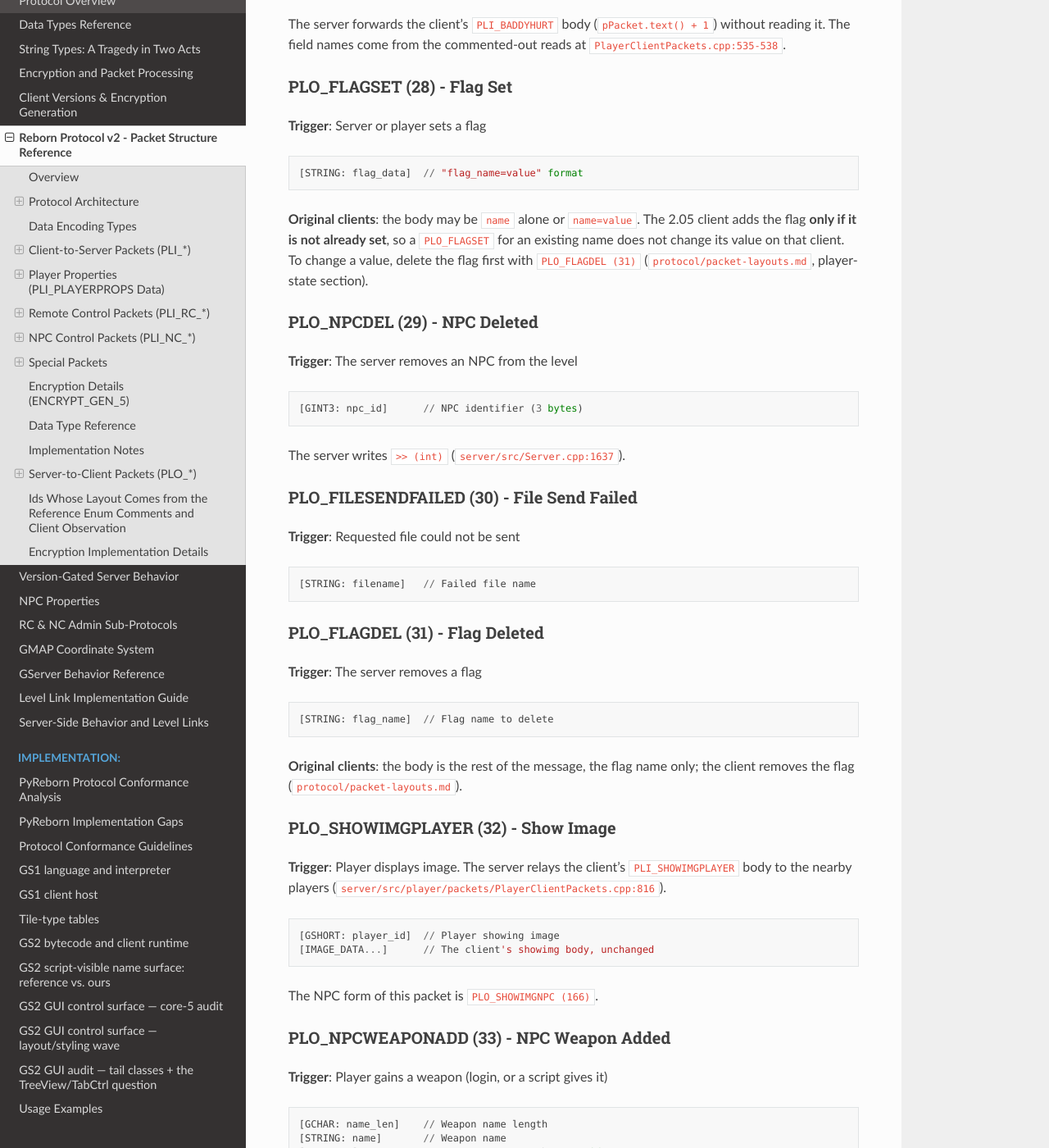
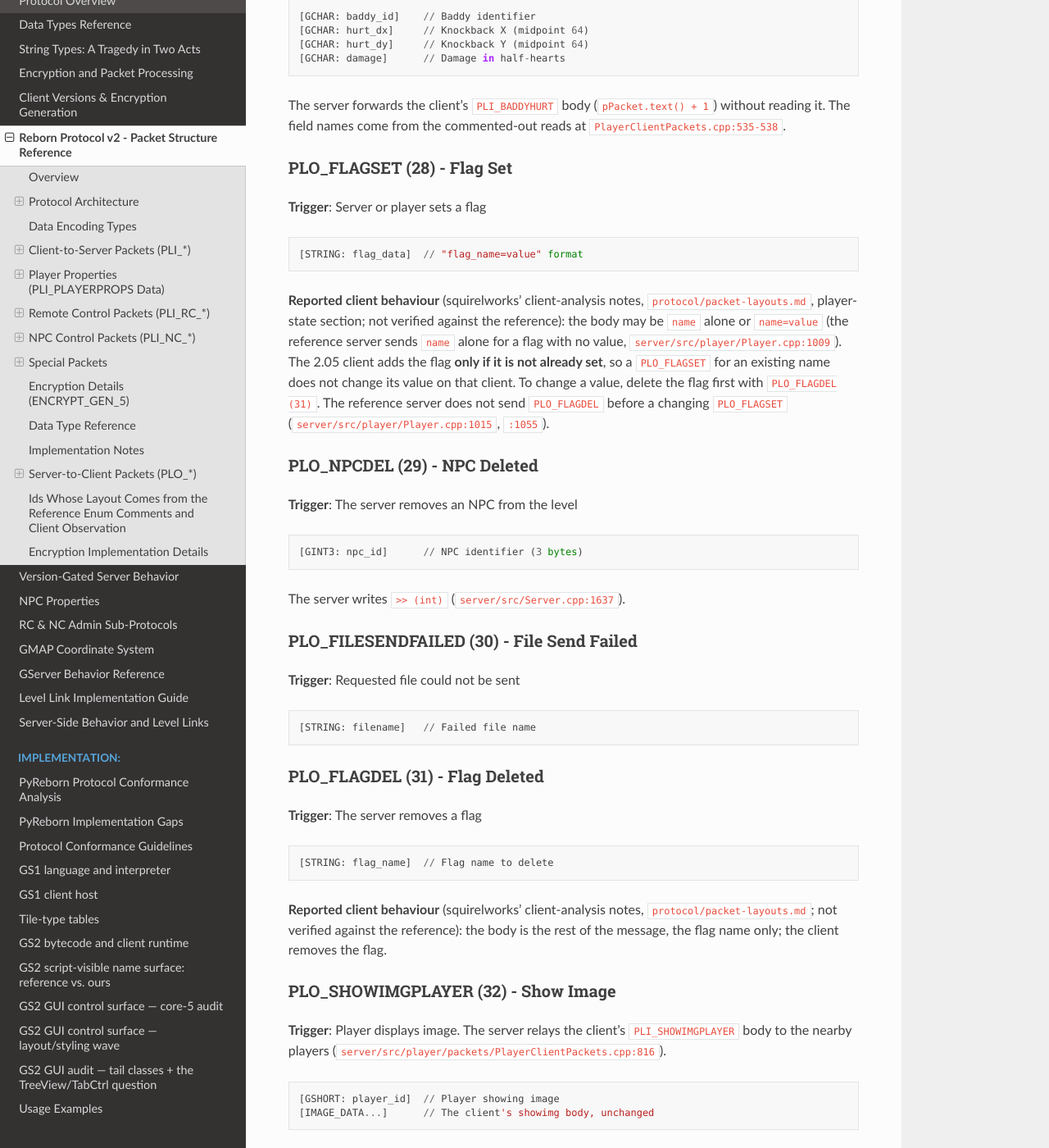
Before and after one commit to hosler/reborn-protocol-docs, a Sphinx documentation site: the page built from docs/protocol/packet-structures.md, in a window 1280 px wide and 1400 px high, scrolled down 40075 px. Shown: the whole window at 82% size. Built offline with Sphinx 7.4.7 and the Read the Docs theme 3.1.0, drawn with Linux system fonts in a browser that asks for light colours; some of the changed text lies outside the part shown.

Commit message:
PR #19 fixups: flags notes relabelled as reported, server-side facts added
Client claims relabelled as reported from squirelworks' notes and not
verified against the reference; analysis-repo links turned into plain text.
Added the reference behaviour checked at GServer-v2 beta4: PLI_FLAGDEL also
accepts name=value (PlayerClientPackets.cpp), PLO_FLAGSET is sent as the bare
name for a valueless flag, and no PLO_FLAGDEL precedes a changing PLO_FLAGSET
(Player.cpp).

Co-Authored-By: Claude <noreply@anthropic.com>

````diff
--- a/docs/protocol/packet-structures.md
+++ b/docs/protocol/packet-structures.md
@@ -285,7 +285,7 @@ documented only in a comment. The server does not parse them. It forwards the ra
 [STRING: flag_data]  // Format: "flag_name=value" or "flag_name"
 ```
 
-**Original clients** (1.21 and later; read from the 2.05 sender, [`protocol/packet-layouts.md`](https://github.com/squirelworks/Graal_analysis/blob/main/protocol/packet-layouts.md)):
+**Reported client behaviour** (1.21 and later; read from the 2.05 sender; squirelworks' client-analysis notes, `protocol/packet-layouts.md`; not verified against the reference):
 - The body is the whole rest of the message, `name` or `name=value`. There is no length prefix.
 - A flag whose name starts with `local.` is never sent. Those stay on the client.
 
@@ -295,8 +295,8 @@ documented only in a comment. The server does not parse them. It forwards the ra
 [STRING: flag_name]  // Flag name to delete
 ```
 
-**Original clients** (1.21 and later): the body is the rest of the message, the flag name
-only. `local.` flags are never sent, as with `PLI_FLAGSET` ([`protocol/packet-layouts.md`](https://github.com/squirelworks/Graal_analysis/blob/main/protocol/packet-layouts.md)).
+**Reported client behaviour** (1.21 and later; squirelworks' client-analysis notes, `protocol/packet-layouts.md`; not verified against the reference): the body is the rest of the message, the flag name
+only (the reference server also accepts `name=value`; it then deletes only a flag holding a string value, `server/src/player/packets/PlayerClientPackets.cpp:686-720`). `local.` flags are never sent, as with `PLI_FLAGSET`.
 
 ### PLI_OPENCHEST (20) - Open Chest
 **Trigger**: Player opens a treasure chest
@@ -1603,10 +1603,10 @@ reading it. The field names come from the commented-out reads at
 [STRING: flag_data]  // "flag_name=value" format
 ```
 
-**Original clients**: the body may be `name` alone or `name=value`. The 2.05 client adds the
+**Reported client behaviour** (squirelworks' client-analysis notes, `protocol/packet-layouts.md`, player-state section; not verified against the reference): the body may be `name` alone or `name=value` (the reference server sends `name` alone for a flag with no value, `server/src/player/Player.cpp:1009`). The 2.05 client adds the
 flag **only if it is not already set**, so a `PLO_FLAGSET` for an existing name does not
 change its value on that client. To change a value, delete the flag first with
-`PLO_FLAGDEL (31)` ([`protocol/packet-layouts.md`](https://github.com/squirelworks/Graal_analysis/blob/main/protocol/packet-layouts.md), player-state section).
+`PLO_FLAGDEL (31)`. The reference server does not send `PLO_FLAGDEL` before a changing `PLO_FLAGSET` (`server/src/player/Player.cpp:1015`, `:1055`).
 
 ### PLO_NPCDEL (29) - NPC Deleted
 **Trigger**: The server removes an NPC from the level
@@ -1627,8 +1627,8 @@ The server writes `>> (int)` (`server/src/Server.cpp:1637`).
 [STRING: flag_name]  // Flag name to delete
 ```
 
-**Original clients**: the body is the rest of the message, the flag name only; the client
-removes the flag ([`protocol/packet-layouts.md`](https://github.com/squirelworks/Graal_analysis/blob/main/protocol/packet-layouts.md)).
+**Reported client behaviour** (squirelworks' client-analysis notes, `protocol/packet-layouts.md`; not verified against the reference): the body is the rest of the message, the flag name only; the client
+removes the flag.
 
 ### PLO_SHOWIMGPLAYER (32) - Show Image
 **Trigger**: Player displays image. The server relays the client's `PLI_SHOWIMGPLAYER` body to the
````
